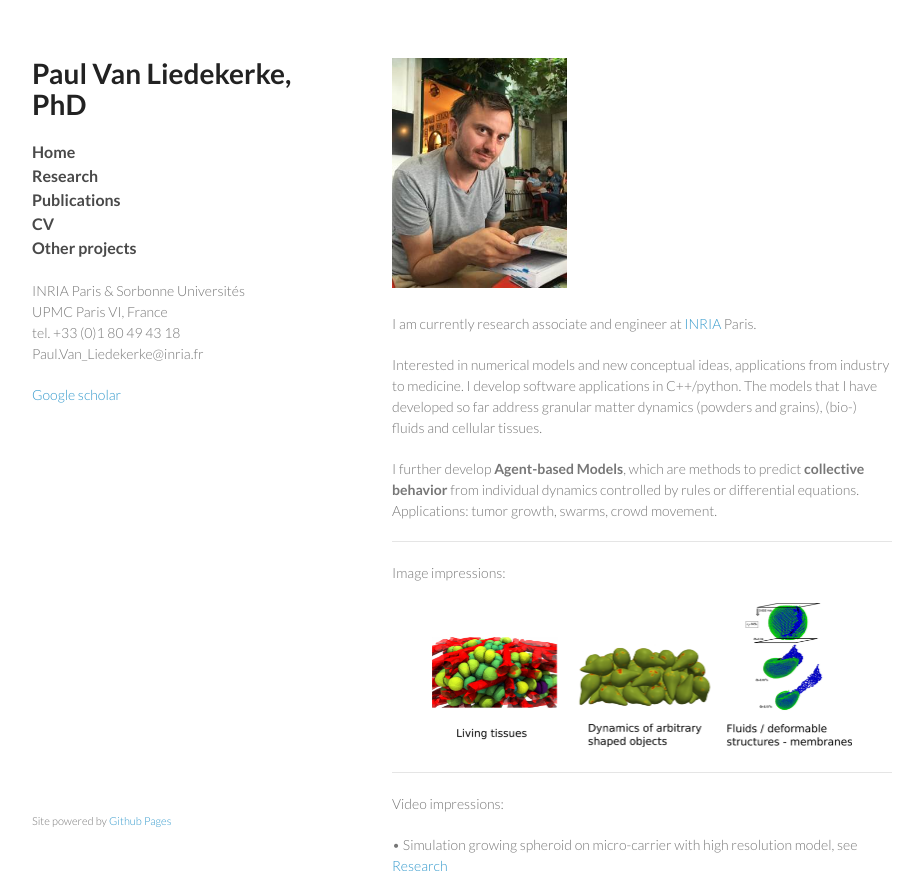
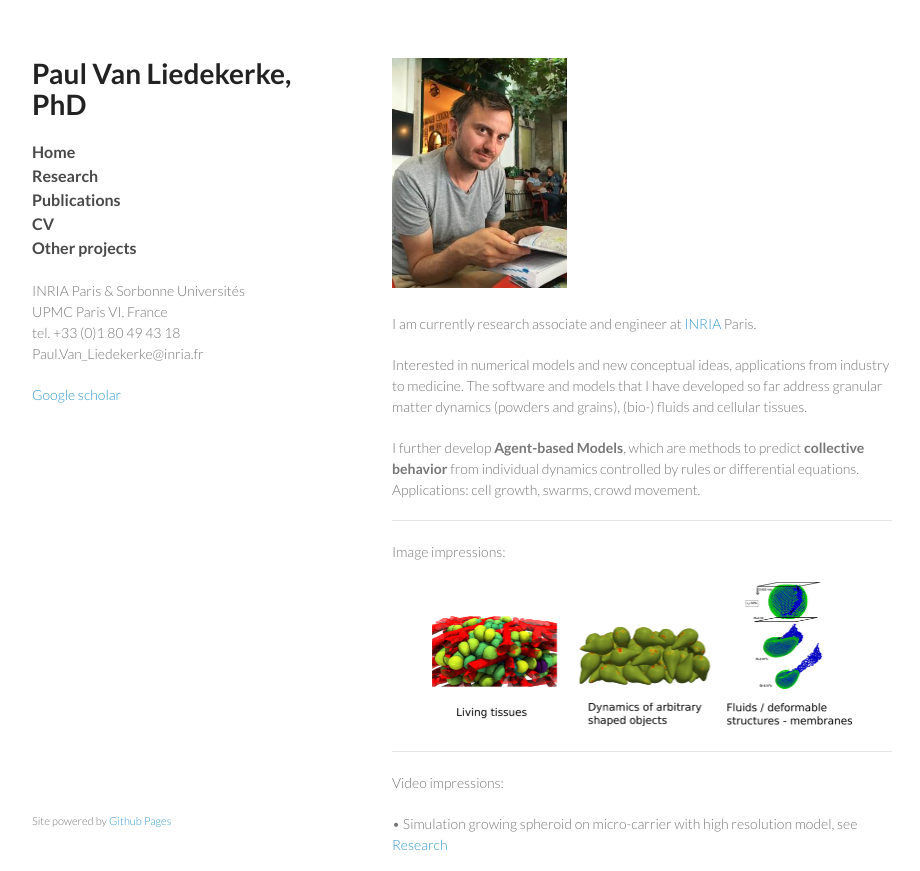
Before and after one commit to paulvanliedekerke/wittgenstein, a Jekyll site: the page index.html, which Jekyll copies as it is, in a window 1280 px wide and 900 px high, cut to the strip 0-871 px from the top of the window. Shown: the whole strip, without its empty margins (178-1098 px from the left). Built offline with Jekyll 4.4.1, drawn with Linux system fonts in a browser that asks for light colours; Markdown is read by kramdown in place of the engine named in the settings.

Commit message:
Update index.html

```diff
--- a/index.html
+++ b/index.html
@@ -50,11 +50,11 @@
 </p>
 
 <p>
-	Interested in numerical models and new conceptual ideas, applications from industry to medicine. I develop software applications in C++/python. The models that I have developed so far address granular matter dynamics (powders and grains), (bio-) fluids and cellular tissues.
+	Interested in numerical models and new conceptual ideas, applications from industry to medicine. The software and models that I have developed so far address granular matter dynamics (powders and grains), (bio-) fluids and cellular tissues.
 </p>
 
 <p>
-	I further develop <b>Agent-based Models</b>, which are methods to predict <b>collective behavior</b> from individual dynamics controlled by rules or differential equations. Applications: tumor growth, swarms, crowd movement.
+	I further develop <b>Agent-based Models</b>, which are methods to predict <b>collective behavior</b> from individual dynamics controlled by rules or differential equations. Applications: cell growth, swarms, crowd movement.
 </p>
 
 
```
